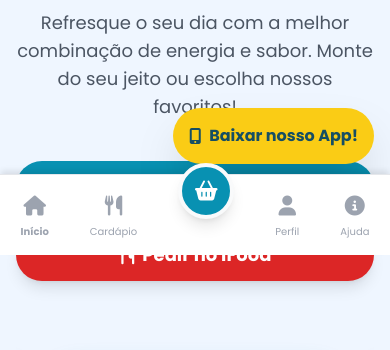
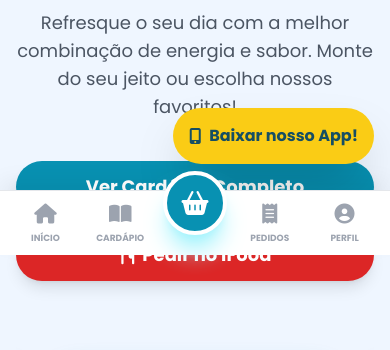
Before and after one commit to straysteam/tropiberry-site, a plain HTML site: page public/index.html in a window 390 px wide. Shown: the part 589-939 px from the top of the page. Drawn offline with nearby package versions, Linux system fonts and the light colour scheme; some packages are replaced by stand-ins of ours; no server answers.

Commit message:
botoes ajustados no mobile

```diff
--- a/public/js/components.js
+++ b/public/js/components.js
@@ -8,10 +8,14 @@ export function renderizarHeaderGlobal() {
 
             <div class="flex items-center gap-2 cursor-pointer" onclick="window.location.href='index.html'">
                 <img src="img/logosf.png" alt="Logo" class="h-10 md:h-12 w-auto object-contain">
-                <h1 class="block text-lg md:text-2xl font-bold tracking-wide brand-font text-yellow-300 drop-shadow-md">TROPIBERRY</h1>
+                <h1 class="block text-lg md:text-2xl font-bold tracking-wide brand-font text-yellow-300 drop-shadow-md uppercase italic">TROPIBERRY</h1>
             </div>
 
-            <div class="flex items-center gap-4 relative">
+            <div class="flex items-center gap-3 md:gap-4 relative">
+
+                <button onclick="toggleInfoModal()" class="md:hidden text-white/90 hover:text-yellow-300 transition p-1">
+                    <i class="fas fa-question-circle text-xl"></i>
+                </button>
 
                 <div id="desktop-auth-area" class="hidden md:flex items-center gap-3">
                 </div>
@@ -26,83 +30,83 @@ export function renderizarHeaderGlobal() {
                     <i class="fas fa-info-circle text-lg"></i> <span>Ajuda</span>
                 </button>
 
-                <div id="user-menu-content" class="hidden fixed md:absolute z-[70] bg-white shadow-2xl overflow-hidden transition-all duration-300
-                    bottom-0 left-0 w-full rounded-t-3xl border-t border-gray-200
+                <div id="user-menu-content" class="hidden fixed md:absolute z-[70] bg-white shadow-2xl overflow-y-auto transition-all duration-300
+                    bottom-0 left-0 w-full rounded-t-3xl border-t border-gray-200 max-h-[85vh]
                     md:bottom-auto md:left-auto md:top-full md:right-0 md:mt-2 md:w-72 md:rounded-xl md:border md:border-gray-100">
 
-                    <div class="bg-cyan-600 p-4 text-white flex items-center gap-4">
+                    <div class="bg-cyan-600 p-5 text-white flex items-center gap-4 sticky top-0 z-10">
                         <div class="w-12 h-12 bg-white/20 rounded-full flex items-center justify-center text-xl font-bold">
                             <i class="fas fa-user"></i>
                         </div>
                         <div class="overflow-hidden">
                             <p id="menu-user-name" class="font-bold text-lg truncate">Visitante</p>
-                            <p id="menu-user-email" class="text-xs opacity-80 truncate">Faça login</p>
+                            <p id="menu-user-email" class="text-xs opacity-80 truncate">Faça login para pedir</p>
                         </div>
                     </div>
 
-                    <div class="p-2 text-gray-700">
+                    <div class="p-2 text-gray-700 pb-20 md:pb-2">
                         <div id="menu-guest-options" class="hidden space-y-2 p-2">
                             <a href="login.html" class="block w-full bg-cyan-600 text-white text-center py-3 rounded-lg font-bold">Entrar</a>
                             <a href="cadastro.html" class="block w-full border border-cyan-600 text-cyan-600 text-center py-3 rounded-lg font-bold">Criar Conta</a>
                         </div>
 
                         <div id="menu-logged-options" class="hidden">
-                            <button onclick="abrirMeusPedidos()" class="w-full flex items-center gap-3 px-4 py-3 hover:bg-gray-50 transition rounded-lg text-left">
-                                <div class="w-8 h-8 rounded-full bg-cyan-50 text-cyan-600 flex items-center justify-center"><i class="fas fa-history"></i></div>
-                                <span class="font-medium text-gray-700">Meus Pedidos</span>
+                            <button onclick="abrirMeusPedidos()" class="w-full flex items-center gap-3 px-4 py-4 hover:bg-gray-50 transition rounded-lg text-left border-b border-gray-50">
+                                <div class="w-9 h-9 rounded-full bg-cyan-50 text-cyan-600 flex items-center justify-center"><i class="fas fa-history"></i></div>
+                                <span class="font-bold text-gray-700">Meus Pedidos</span>
                             </button>
 
-                            <div id="menu-admin-links" class="hidden border-t border-gray-100 mt-1 pt-1">
-                                <a href="dashboard.html" class="flex items-center gap-3 px-4 py-3 hover:bg-gray-50 text-cyan-800 font-bold transition rounded-lg">
-                                    <div class="w-8 h-8 rounded-full bg-cyan-100 text-cyan-800 flex items-center justify-center"><i class="fas fa-chart-pie"></i></div>
+                            <div id="menu-admin-links" class="hidden bg-gray-50 mt-1">
+                                <a href="dashboard.html" class="flex items-center gap-3 px-4 py-4 hover:bg-gray-100 text-cyan-800 font-bold transition">
+                                    <div class="w-9 h-9 rounded-full bg-cyan-100 text-cyan-800 flex items-center justify-center"><i class="fas fa-chart-pie"></i></div>
                                     <span>Dashboard</span>
                                 </a>
-                                <a href="admin.html" class="flex items-center gap-3 px-4 py-3 hover:bg-gray-50 text-cyan-800 font-bold transition rounded-lg">
-                                    <div class="w-8 h-8 rounded-full bg-cyan-100 text-cyan-800 flex items-center justify-center"><i class="fas fa-cog"></i></div>
-                                    <span>Painel Admin</span>
+                                <a href="admin.html" class="flex items-center gap-3 px-4 py-4 hover:bg-gray-100 text-cyan-800 font-bold transition">
+                                    <div class="w-9 h-9 rounded-full bg-cyan-100 text-cyan-800 flex items-center justify-center"><i class="fas fa-cog"></i></div>
+                                    <span>Gerenciar Loja</span>
                                 </a>
                             </div>
 
-                            <div class="border-t border-gray-100 mt-2 pt-2">
-                                <button onclick="fazerLogout()" class="w-full text-left flex items-center gap-3 px-4 py-3 text-red-500 hover:bg-red-50 font-bold transition rounded-lg">
-                                    <div class="w-8 h-8 rounded-full bg-red-50 flex items-center justify-center"><i class="fas fa-sign-out-alt"></i></div>
-                                    <span>Sair da Conta</span>
-                                </button>
-                            </div>
+                            <button onclick="fazerLogout()" class="w-full text-left flex items-center gap-3 px-4 py-4 text-red-500 hover:bg-red-50 font-bold transition mt-2">
+                                <div class="w-9 h-9 rounded-full bg-red-50 flex items-center justify-center"><i class="fas fa-sign-out-alt"></i></div>
+                                <span>Sair da Conta</span>
+                            </button>
                         </div>
                     </div>
-                </div> </div>
+                </div>
+            </div>
         </div>
     </header>
 
     <div id="user-menu-overlay" class="fixed inset-0 bg-black/60 backdrop-blur-sm z-[45] hidden transition-opacity" onclick="toggleUserMenu()"></div>
 
-    <nav class="md:hidden fixed bottom-0 left-0 w-full bg-white border-t border-gray-200 shadow-[0_-4px_6px_-1px_rgba(0,0,0,0.1)] z-50 flex justify-around items-center py-3 pb-safe">
-        <a href="index.html" class="flex flex-col items-center text-gray-400 hover:text-cyan-600 ${window.location.pathname.includes('index') ? 'text-cyan-600 font-bold' : ''}">
+    <nav class="md:hidden fixed bottom-0 left-0 w-full bg-white border-t border-gray-200 shadow-[0_-10px_20px_rgba(0,0,0,0.05)] z-[60] flex justify-between items-center px-2 py-2 pb-safe">
+
+        <a href="index.html" class="flex flex-col items-center justify-center flex-1 text-gray-400 hover:text-cyan-600 transition-all ${window.location.pathname.includes('index') ? 'text-cyan-600' : ''}">
             <i class="fas fa-home text-xl mb-1"></i>
-            <span class="text-[10px]">Início</span>
+            <span class="text-[9px] font-black uppercase">Início</span>
         </a>
 
-        <a href="cardapio.html" class="flex flex-col items-center text-gray-400 hover:text-cyan-600 ${window.location.pathname.includes('cardapio') ? 'text-cyan-600 font-bold' : ''}">
-            <i class="fas fa-utensils text-xl mb-1"></i>
-            <span class="text-[10px]">Cardápio</span>
+        <a href="cardapio.html" class="flex flex-col items-center justify-center flex-1 text-gray-400 hover:text-cyan-600 transition-all ${window.location.pathname.includes('cardapio') ? 'text-cyan-600' : ''}">
+            <i class="fas fa-book-open text-xl mb-1"></i>
+            <span class="text-[9px] font-black uppercase">Cardápio</span>
         </a>
 
-        <div class="relative -top-6">
-            <button onclick="toggleCart()" class="w-14 h-14 bg-cyan-600 rounded-full text-white shadow-lg flex items-center justify-center border-4 border-gray-50 transform active:scale-95 transition">
-                <i class="fas fa-shopping-basket text-xl"></i>
-                <span id="cart-count-mobile" class="absolute top-0 right-0 bg-red-500 text-white text-[10px] font-bold w-5 h-5 flex items-center justify-center rounded-full border-2 border-cyan-600 hidden">0</span>
+        <div class="flex-1 flex justify-center h-12 relative">
+            <button onclick="toggleCart()" class="absolute -top-7 w-16 h-16 bg-cyan-600 rounded-full text-white shadow-xl shadow-cyan-200 flex items-center justify-center border-4 border-white transform active:scale-90 transition-all">
+                <i class="fas fa-shopping-basket text-2xl"></i>
+                <span id="cart-count-mobile" class="absolute -top-1 -right-1 bg-red-500 text-white text-[10px] font-black w-6 h-6 flex items-center justify-center rounded-full border-2 border-white hidden">0</span>
             </button>
         </div>
 
-        <button onclick="toggleUserMenu()" class="flex flex-col items-center text-gray-400 hover:text-cyan-600">
-            <i class="fas fa-user text-xl mb-1"></i>
-            <span class="text-[10px]">Perfil</span>
+        <button onclick="abrirMeusPedidos()" class="flex flex-col items-center justify-center flex-1 text-gray-400 hover:text-cyan-600 transition-all">
+            <i class="fas fa-receipt text-xl mb-1"></i>
+            <span class="text-[9px] font-black uppercase">Pedidos</span>
         </button>
 
-        <button onclick="toggleInfoModal()" class="flex flex-col items-center text-gray-400 hover:text-cyan-600">
-            <i class="fas fa-info-circle text-xl mb-1"></i>
-            <span class="text-[10px]">Ajuda</span>
+        <button onclick="toggleUserMenu()" class="flex flex-col items-center justify-center flex-1 text-gray-400 hover:text-cyan-600 transition-all">
+            <i class="fas fa-user-circle text-xl mb-1"></i>
+            <span class="text-[9px] font-black uppercase">Perfil</span>
         </button>
     </nav>
     <div class="md:hidden h-20"></div>
--- a/public/style.css
+++ b/public/style.css
@@ -533,3 +533,16 @@ button[onclick="limparCarrinho()"]:hover {
 }
 .coupon-card::before { left: -12px; border-right: 2px solid #f3f4f6; }
 .coupon-card::after { right: -12px; border-left: 2px solid #f3f4f6; }
+/* Padding para iPhones novos (área do sensor de gestos) */
+.pb-safe {
+    padding-bottom: env(safe-area-inset-bottom);
+}
+
+/* Garante que o corpo do site não fique escondido atrás da barra */
+body {
+    padding-bottom: 80px; /* Altura aproximada da tab bar mobile */
+}
+
+@media (min-width: 768px) {
+    body { padding-bottom: 0; }
+}
```
